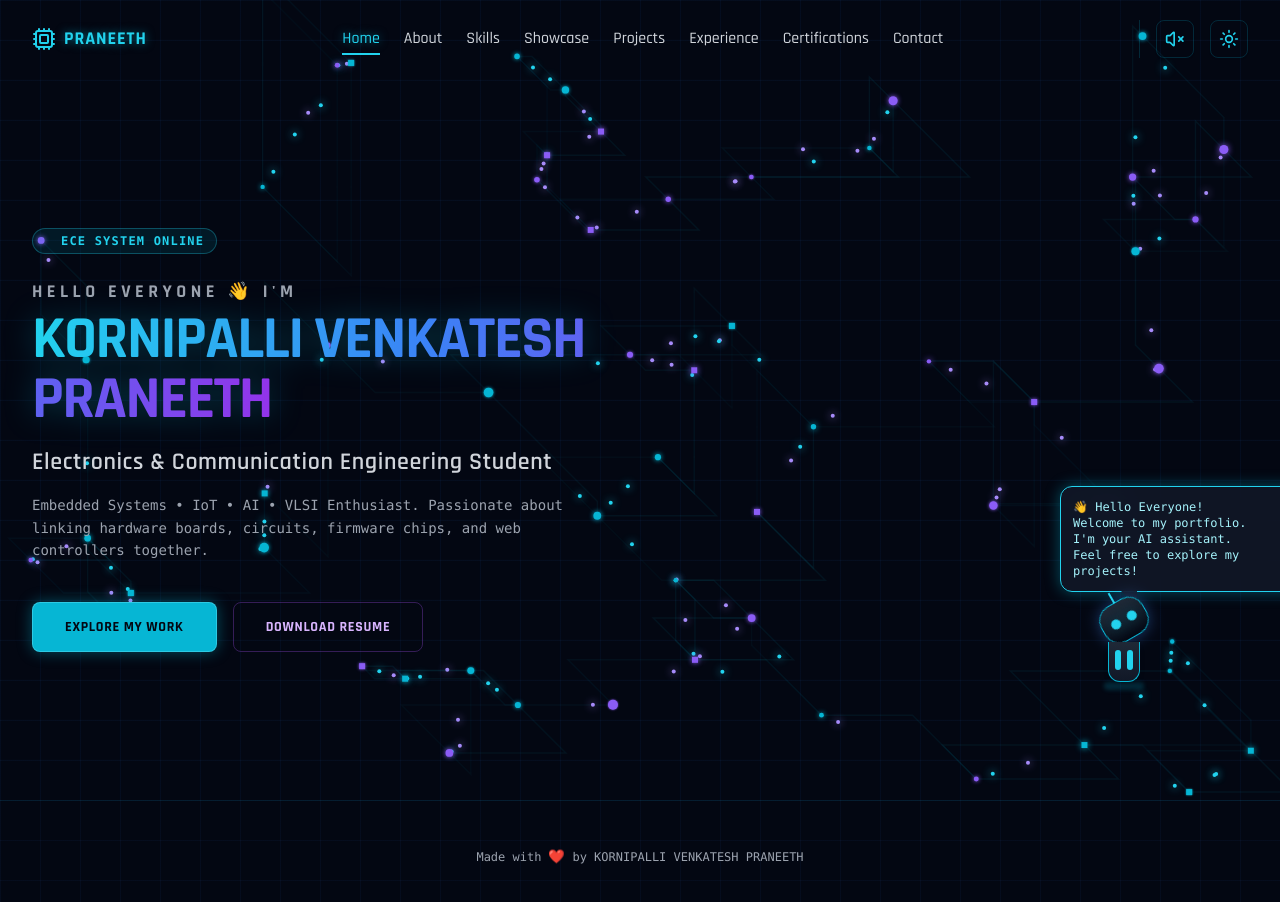
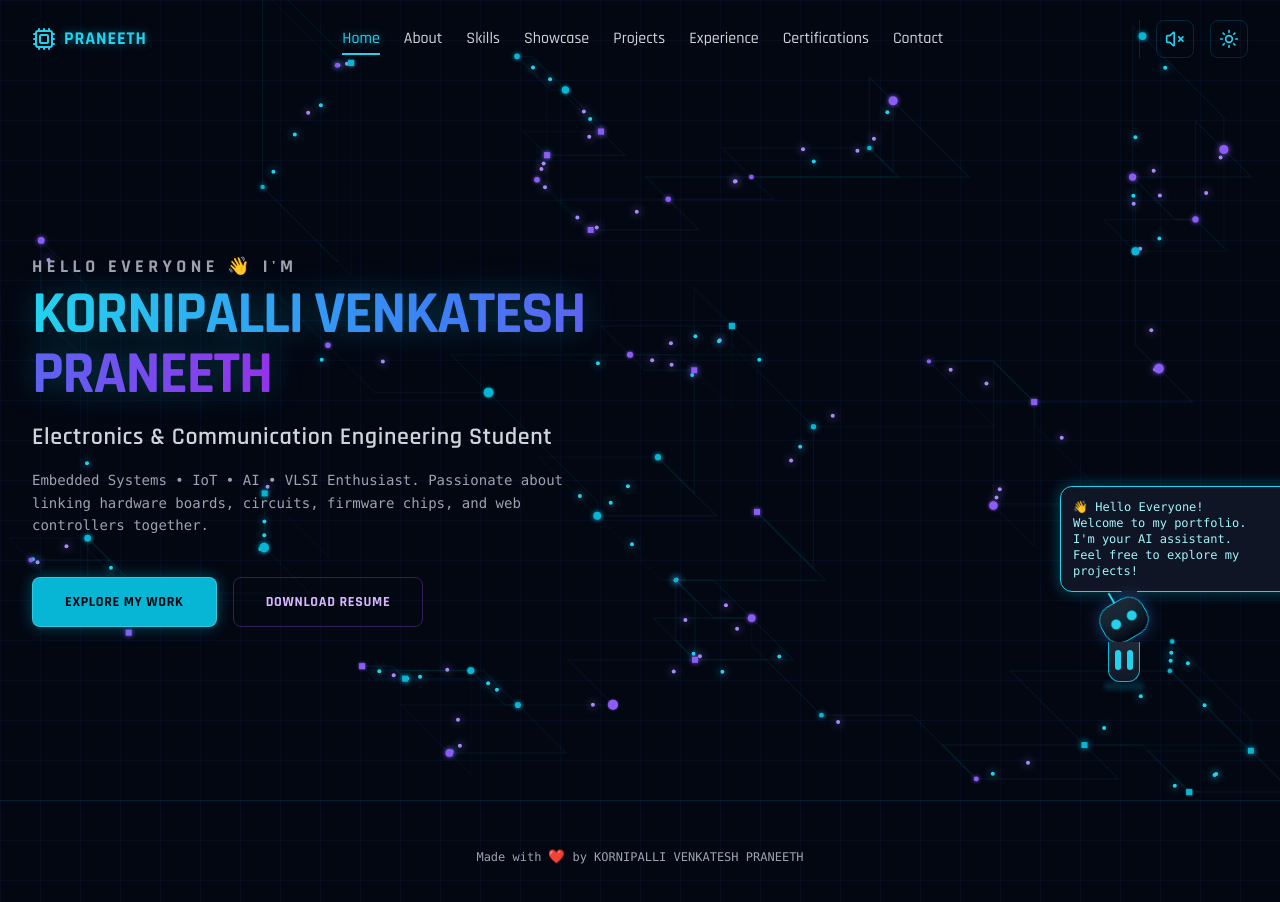
Before and after one commit to PraneethKV27/Portfolio, a React (Vite) app: page / in a window 1280 px wide. Shown: the top 902 px of the page. Built offline with nearby package versions, Linux system fonts and the light colour scheme.

Commit message:
content: remove ECE SYSTEM ONLINE tag from home section

```diff
--- a/src/App.jsx
+++ b/src/App.jsx
@@ -145,15 +145,7 @@ export default function App({ activeSection, setActiveSection }) {
               className="min-h-[calc(100vh-80px)] flex flex-col justify-center relative px-4 sm:px-6 lg:px-8 max-w-7xl mx-auto w-full"
             >
               <div className="z-10 text-left max-w-3xl">
-                <motion.div
-                  initial={{ opacity: 0, y: -20 }}
-                  animate={{ opacity: 1, y: 0 }}
-                  transition={{ duration: 0.6 }}
-                  className="flex items-center gap-2 px-3 py-1 bg-cyan-500/10 border border-cyan-400/30 rounded-full w-fit mb-6"
-                >
-                  <span className="w-2 h-2 bg-cyan-400 rounded-full animate-ping"></span>
-                  <span className="text-xs font-mono text-cyan-400 uppercase tracking-widest font-semibold">ECE SYSTEM ONLINE</span>
-                </motion.div>
+
 
                 <h1 className="text-4xl sm:text-6xl font-extrabold tracking-tight mb-2">
                   <span className="font-tech text-gray-400 block text-lg uppercase tracking-[0.25em] mb-1">HELLO EVERYONE 👋 I'M</span>
```
